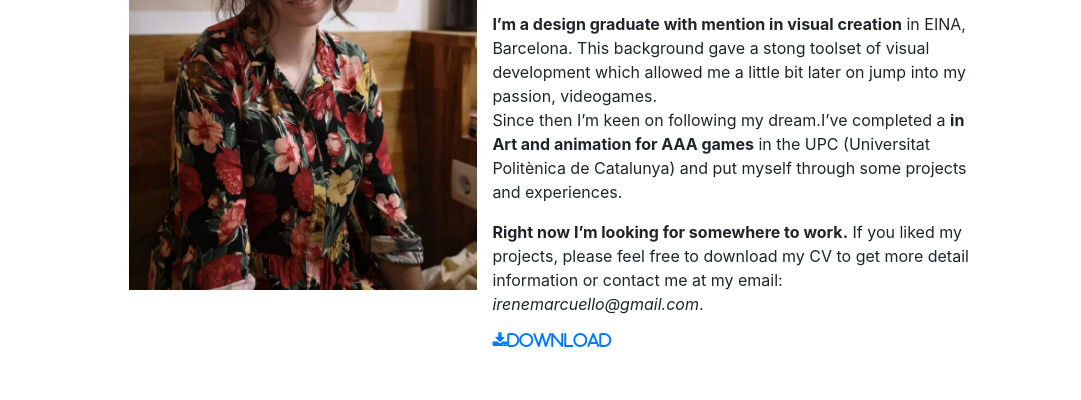
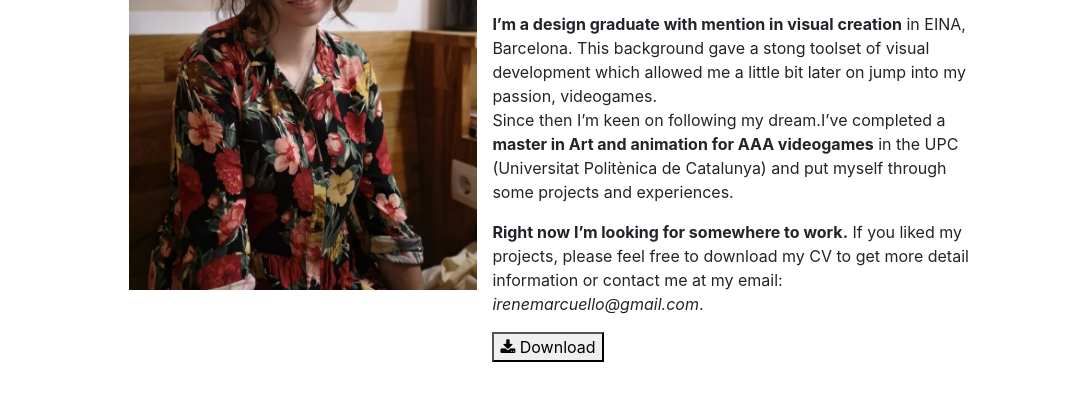
Before and after one commit to imarcuello/web, a plain HTML site: page about-me.html in a window 1280 px wide. Shown: the part 274-674 px from the top of the page, 199-1280 px from the left. Drawn offline with nearby package versions, Linux system fonts and the light colour scheme.

Commit message:
Update about-me.html

```diff
--- a/about-me.html
+++ b/about-me.html
@@ -7,6 +7,7 @@
       content="width=device-width, initial-scale=1, shrink-to-fit=no"
     />
     <script src="https://kit.fontawesome.com/36c116570a.js" crossorigin="anonymous"></script>
+
     <!-- Bootstrap CSS -->
     <link rel="stylesheet" href="./styles.css" />
     <link
@@ -91,16 +92,17 @@
               passion, videogames.
               <br />
               Since then I’m keen on following my dream.I’ve completed a <strong>
-              in Art and animation for AAA games</strong> in the UPC (Universitat
+              master in Art and animation for AAA videogames</strong> in the UPC (Universitat
               Politènica de Catalunya) and put myself through some projects and
               experiences.
             </p>
             <p>
               <strong>Right now I’m looking for somewhere to work.</strong> If you liked my projects, please feel free to download my CV to get more detail information or contact me at my email: <span style="font-style: italic;">irenemarcuello@gmail.com</span>.
             </p>
-            <a href="./img/Elalientodelosdioses.pdf" download="foto">
-              <i class="fa fa-download">Download</i>
+            <a href="./img/Irene-marcuello_CV.pdf" download="Irene_Marcuello_CV.pdf">
+              <button class="btndwl"><i class="fa fa-download"></i> Download</button>
             </a>
+
           </div>
         </div>
       </div>
```
